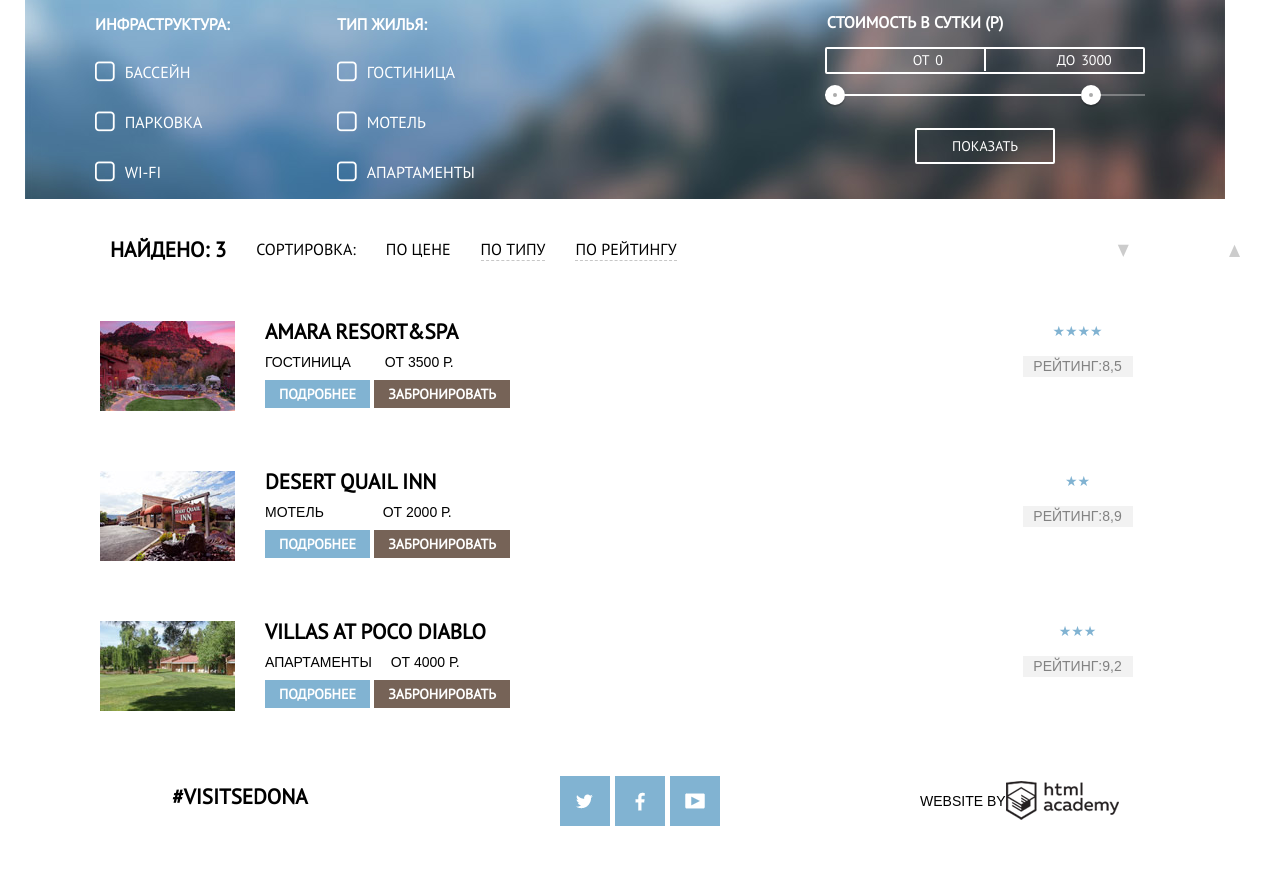
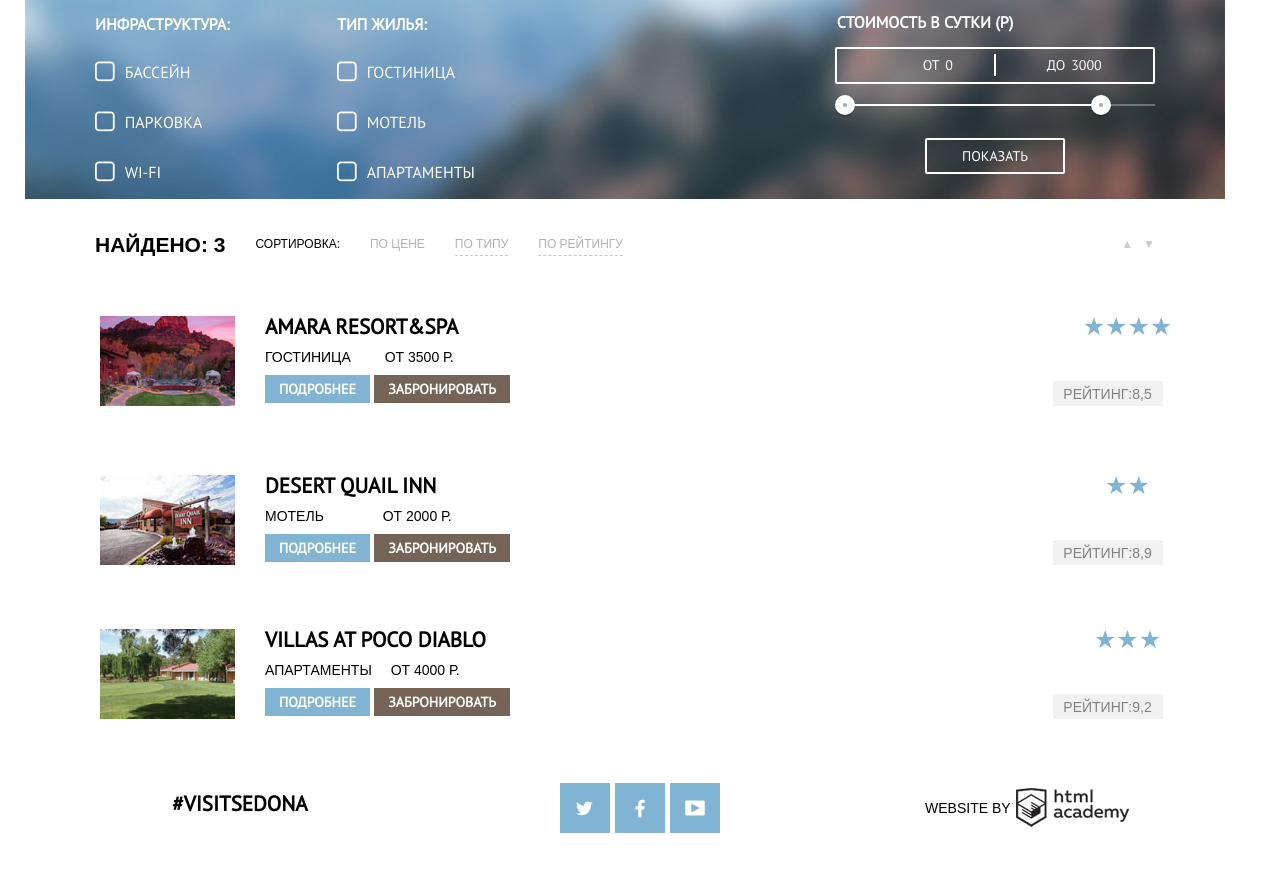
Before and after one commit to anastasyadm/192300-sedona, a plain HTML site: page catalog.html in a window 1280 px wide. Shown: the part 77-946 px from the top of the page. Before the commit the page ends 905 px from the top, so only its background shows below. Drawn offline with Linux system fonts and the light colour scheme; files whose address does not match are found by name.

Commit message:
Добавила карту и спозиционировала каталог

```diff
--- a/catalog.html
+++ b/catalog.html
@@ -101,10 +101,10 @@
             <li class="sort_rating_and_type">
               <a href="#">По рейтингу</a>
             </li>
-            <li class="arrow arrow_up">
+            <li class="arrow arrow_down">
               <a href="#"></a>
             </li>
-            <li class="arrow arrow_down">
+            <li class="arrow arrow_up">
               <a href="#"></a>
             </li>
           </ul>
--- a/css/style.css
+++ b/css/style.css
@@ -4,7 +4,6 @@ body{
 }
 a{
   text-decoration: none;
-  color: #000000;
 }
 .container{
   text-transform: uppercase;
@@ -191,10 +190,7 @@ a{
   margin: auto;
   position: relative;
 }
-.search::before{
-  position: relative;
-  background-image: url(../img/map.jpg);
-}
+
 .found{
   margin: 50px;
   font-size: 21px;
@@ -202,6 +198,14 @@ a{
 }
 .hotel{
   margin-top: 50px;
+  padding-bottom: 73px;
+  position: relative;
+  background-position: bottom;
+  background-repeat: no-repeat;
+  background-image: url(../img/map.jpg);
+}
+.log_in{
+  background-color: white;
 }
 .hotel>p{
   margin-left: 370px;
@@ -274,10 +278,20 @@ a{
   margin-top: 20px;
   margin-bottom: 20px;
 }
+.main_navigation>ul>li>a{
+    color: #000000;
+}
 .main_navigation>ul>li{
   display: inline;
 }
-
+.main_navigation>ul>li>a:hover{
+    color: #81b3d2;
+    font-weight: bold;
+  }
+.main_navigation>ul>li>a:active{
+  color: #b2b2b2;
+  font-weight: bold;
+}
 .type_house ul, .infrastructure ul, .main_navigation ul{
   margin: 0;
   padding: 0;
@@ -315,9 +329,9 @@ input[type=checkbox]:checked + label:before {
   box-sizing: border-box;
   position: relative;
   color: white;
-  margin-right: 70px;
+  margin-right: 60px;
   margin-top: 15px;
-  margin-left: 90px;
+  margin-left: 100px;
 }
 /*filter*/
 /*_________________________________________________*/
@@ -354,13 +368,15 @@ input[type=checkbox]:checked + label:before {
   display: inline-block;
   font-size: 14px;
   line-height: 21px;
+  padding-top: 5px;
+  padding-bottom: 5px;
   vertical-align: top;
   cursor: pointer;
 }
 .price-controls .min-price,
 .price-controls .max-price {
   width: 90px;
-  padding-left: 55px;
+  padding-left: 35px;
 }
 .price-controls input {
   width: 30px;
@@ -482,32 +498,47 @@ input[type=checkbox]:checked + label:before {
   float: right;
   content: "\25b2";
   color: #cccccc;
+  margin-right: -90px;
 }
 .arrow_down::before{
   float: right;
   content: "\25bc";
   color: #cccccc;
+  margin-right: 85px;
+
 }
-.arrow:before:hover{
+.arrow>a:before:hover{
   color: #ffffff;
 }
-.arrow:before:active{
+.arrow>a:before:active{
   color: #81b3d2;
 }
 
 .sort{
-  margin-top: 55px;
+  margin-top: 50px;
+  margin-left: -15px;
 }
 .sort>ul>li:first-child{
   font-weight: bold;
   font-size: 21px;
 }
-.sort>a{
+.sort>ul>li>a{
+  color: #b2b2b2;
   float: right;
   font-size: 12px;
   font-family: "PTSans Regular", sans-serif;
 }
-.sort_price:active{
+.sort>ul>li>a:hover{
+  color: #a3c7de;
+}
+.sort>ul>li>a:active{
+  color: #000000;
+}
+.sort>ul>li{
+  font-size: 12px;
+  font-family: "PTSans Regular", sans-serif;
+}
+.sort_price>a:active{
   color: #a3c7de;
 }
 .sort_rating_and_type{
@@ -614,45 +645,55 @@ input[type=checkbox]:checked + label:before {
   margin-left: 60px;
 }
 .desert_quail_inn{
-  margin-bottom: 60px;
-  margin-top: 60px;
+  margin-bottom: 50px;
+  margin-top: 55px;
 }
 .villas_at_poco_diablo>img{
   float: left;
   margin-left: 60px;
 }
 .villas_at_poco_diablo{
-  margin-bottom: 30px;
-  margin-top: 30px;
+  margin-bottom: 15px;
+  margin-top: 25px;
 }
 .rating{
   font-family: "PTSans Regular", sans-serif;
   font-size: 14px;
   line-height: 21px;
   display: inline-block;
-  margin-right: 70px;
-  margin-bottom: 30px;
   color: #828282;
-  width: 110px;
-  height: 25px;
+  margin-left: 60px;
+
 }
 .rating_amara:before{
-  margin-top: 30px;
+  font-size: 25px;
+  margin-top: 25px;
+  margin-right: 30px;
   content: "\2605\2605\2605\2605";
   color: #81b3d2;
 }
 .rating_desert:before{
-  margin-top: 30px;
+  font-size: 25px;
+  margin-top: 20px;
+  margin-right: 30px;
   content: "\2605\2605";
   color: #81b3d2;
 }
 .rating_villas:before{
+  font-size: 25px;
   margin-top: 30px;
+  margin-right: 30px;
   content: "\2605\2605\2605";
   color: #81b3d2;
 }
 .rating>p{
   background-color: #f2f2f2;
+  width: 110px;
+  height: 25px;
+  padding-top: 3px;
+  box-sizing: border-box;
+  margin-right: 70px;
+  margin-top: 40px;
 }
 
 .main_footer{
@@ -665,6 +706,7 @@ input[type=checkbox]:checked + label:before {
   font-size: 21px;
   text-align: center;
   margin-top: 45px;
+  margin-bottom: 55px;
 }
 .footer_social{
   float: left;
@@ -715,14 +757,15 @@ input[type=checkbox]:checked + label:before {
   font-family: "PTSans Regular", sans-serif;
   font-size: 14px;
   margin-top: 50px;
-  margin-left: 80px;
+  margin-left: 85px;
 }
 .footer_copyright>a{
   width: 113px;
   height: 39px;
   margin-top: 40px;
   padding: 0;
-  margin-right: 120px;
+  margin-right: 110px;
+  margin-left: 5px;
   background-position: center;
   display: inline-block;
   box-sizing: border-box;
```
Also changed, not shown: img/map.jpg.
